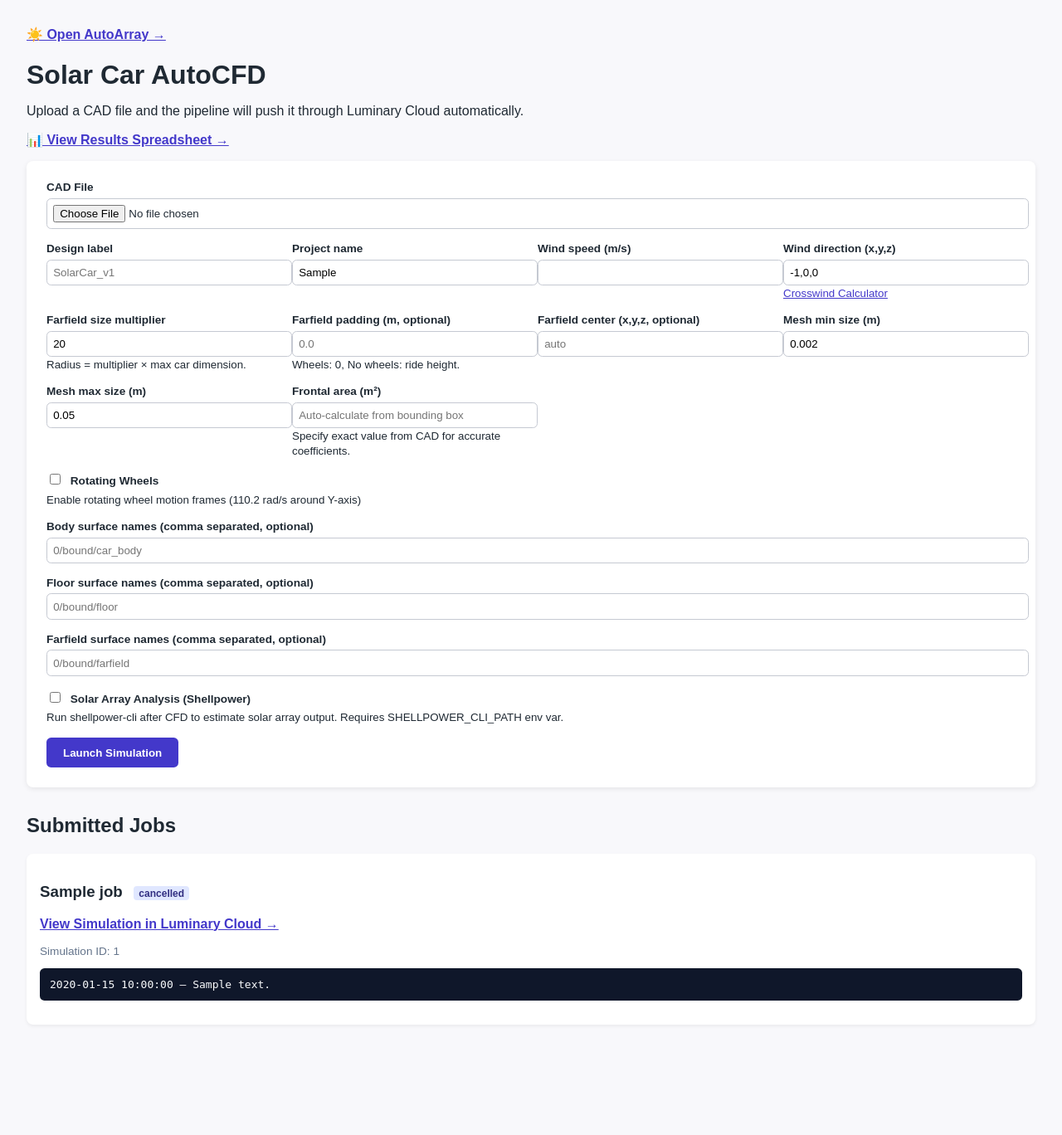
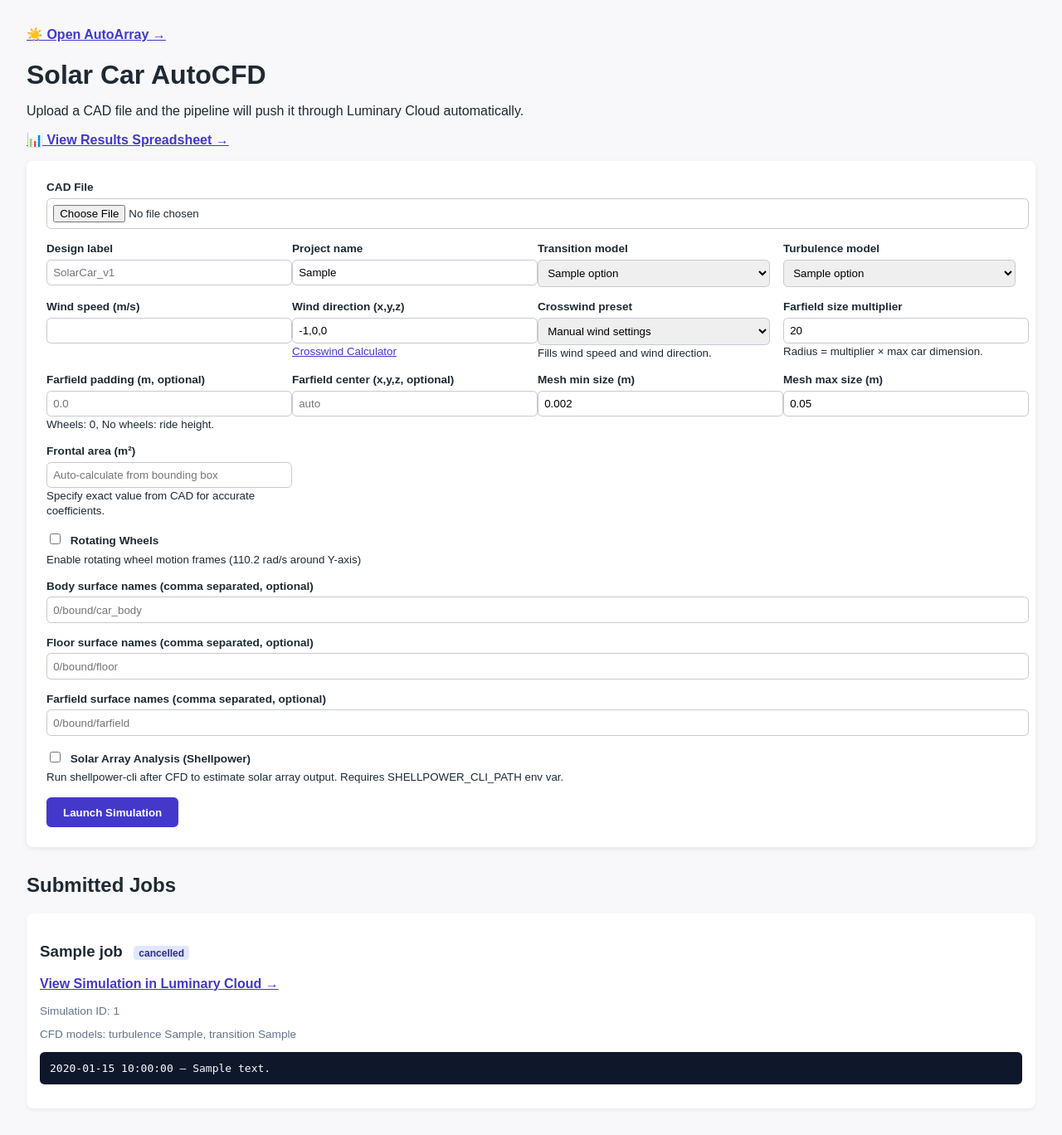
Before and after one commit to DoggoOP/SolarCarLuminaryAutoCFD, a Python web app: template app/templates/index.html in a window 1280 px wide. Shown: the whole page at 83% size. Before the commit the page ends 1206 px from the top, so only its background shows below. Run offline with Jinja, Linux system fonts and the light colour scheme; the template is opened without the code that fills it: most values are stand-ins (such as "Sample title", 1, 10 or a date in 2020).

Commit message:
crosswinds and model presets

```diff
--- a/app/templates/index.html
+++ b/app/templates/index.html
@@ -130,6 +130,26 @@
         <input id="project_name" name="project_name" value="{{ default_project }}" placeholder="AutoCFD Solar Car 2" />
       </div>
       <div>
+        <label for="transition_model">Transition model</label>
+        <select id="transition_model" name="transition_model">
+          {% for option in transition_model_options %}
+          <option value="{{ option.value }}" {% if option.value == default_transition_model %}selected{% endif %}>
+            {{ option.label }}
+          </option>
+          {% endfor %}
+        </select>
+      </div>
+      <div>
+        <label for="turbulence_model">Turbulence model</label>
+        <select id="turbulence_model" name="turbulence_model">
+          {% for option in turbulence_model_options %}
+          <option value="{{ option.value }}" {% if option.value == default_turbulence_model %}selected{% endif %}>
+            {{ option.label }}
+          </option>
+          {% endfor %}
+        </select>
+      </div>
+      <div>
         <label for="farfield_speed">Wind speed (m/s)</label>
         <input id="farfield_speed" name="farfield_speed" type="number" step="0.01" value="{{ default_speed }}" />
       </div>
@@ -137,6 +157,19 @@
         <label for="wind_direction">Wind direction (x,y,z)</label>
         <input id="wind_direction" name="wind_direction" value="-1,0,0" />
         <small><a href="https://www.desmos.com/calculator/ceatckfi4d" target="_blank" style="color:#4338ca;">Crosswind Calculator</a></small>
+      </div>
+      <div>
+        <label for="crosswind_preset">Crosswind preset</label>
+        <select id="crosswind_preset">
+          <option value="">Manual wind settings</option>
+          <option value="-27.36,1.15,0|27.38">(-27.36, 1.15, 0) at 27.38 m/s</option>
+          <option value="-26.71,2.12,0|26.79">(-26.71, 2.12, 0) at 26.79 m/s</option>
+          <option value="-25.74,2.77,0|25.89">(-25.74, 2.77, 0) at 25.89 m/s</option>
+          <option value="-24.59,3,0|24.77">(-24.59, 3, 0) at 24.77 m/s</option>
+          <option value="-23.44,2.77,0|23.6">(-23.44, 2.77, 0) at 23.60 m/s</option>
+          <option value="-22.47,2.12,0|22.57">(-22.47, 2.12, 0) at 22.57 m/s</option>
+        </select>
+        <small>Fills wind speed and wind direction.</small>
       </div>
       <div>
         <label for="farfield_multiplier">Farfield size multiplier</label>
@@ -262,6 +295,13 @@
           <p style="font-size:0.85rem;color:#64748b;">
             Simulation ID: {{ job.result.simulation_id }}
           </p>
+          {% if job.result.transition_model or job.result.turbulence_model %}
+          <p style="font-size:0.85rem;color:#64748b;">
+            CFD models:
+            turbulence {{ job.result.turbulence_model or "N/A" }},
+            transition {{ job.result.transition_model or "N/A" }}
+          </p>
+          {% endif %}
           {% endif %}
           {% if job.error %}
           <p style="color: #b91c1c;">{{ job.error }}</p>
@@ -371,6 +411,9 @@
                      <p style="font-size:0.85rem;color:#64748b;">
                        Simulation ID: ${job.result.simulation_id}
                      </p>
+                     ${(job.result.transition_model || job.result.turbulence_model) ? `<p style="font-size:0.85rem;color:#64748b;">
+                       CFD models: turbulence ${job.result.turbulence_model || 'N/A'}, transition ${job.result.transition_model || 'N/A'}
+                     </p>` : ''}
                      ${sheetsUrl ? `<p>
                        <a href="${sheetsUrl}"
                           target="_blank"
@@ -459,6 +502,26 @@
 
       setInterval(refreshJobs, 10000);
 
+      const crosswindPreset = document.getElementById("crosswind_preset");
+      const windDirectionInput = document.getElementById("wind_direction");
+      const windSpeedInput = document.getElementById("farfield_speed");
+
+      crosswindPreset.addEventListener("change", (event) => {
+        const preset = event.target.value;
+        if (!preset) {
+          return;
+        }
+        const [direction, speed] = preset.split("|");
+        windDirectionInput.value = direction;
+        windSpeedInput.value = speed;
+      });
+
+      [windDirectionInput, windSpeedInput].forEach((input) => {
+        input.addEventListener("input", () => {
+          crosswindPreset.value = "";
+        });
+      });
+
       // Toggle wheel surfaces input visibility based on rotating wheels checkbox
       document.getElementById("rotating_wheels").addEventListener("change", (event) => {
         const container = document.getElementById("wheel_surfaces_container");
```
Also changed, not shown: app/luminary_pipeline.py (+88 -9 lines), app/main.py (+50 -2 lines), app/sheets_logger.py (+7 -0 lines), README.md.
